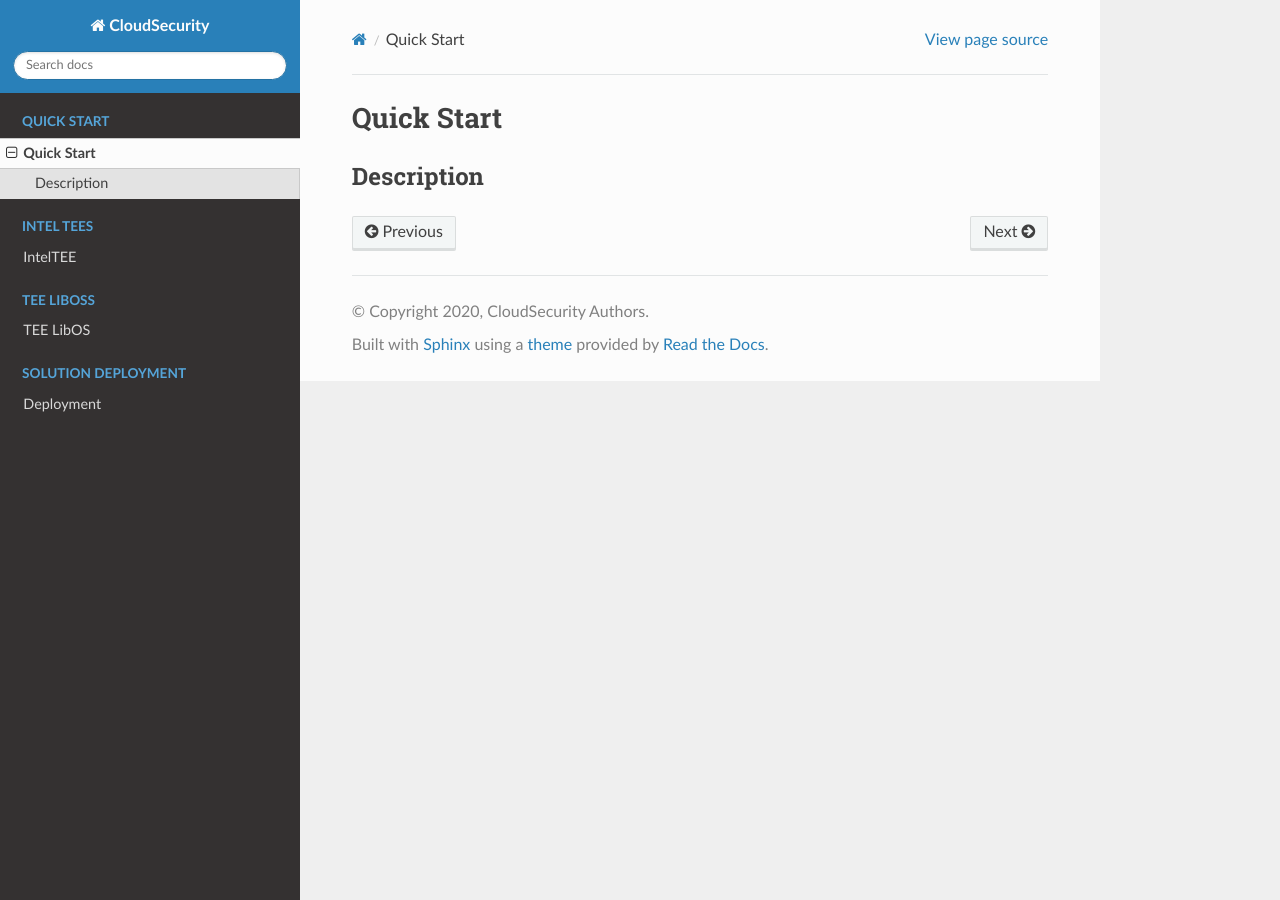
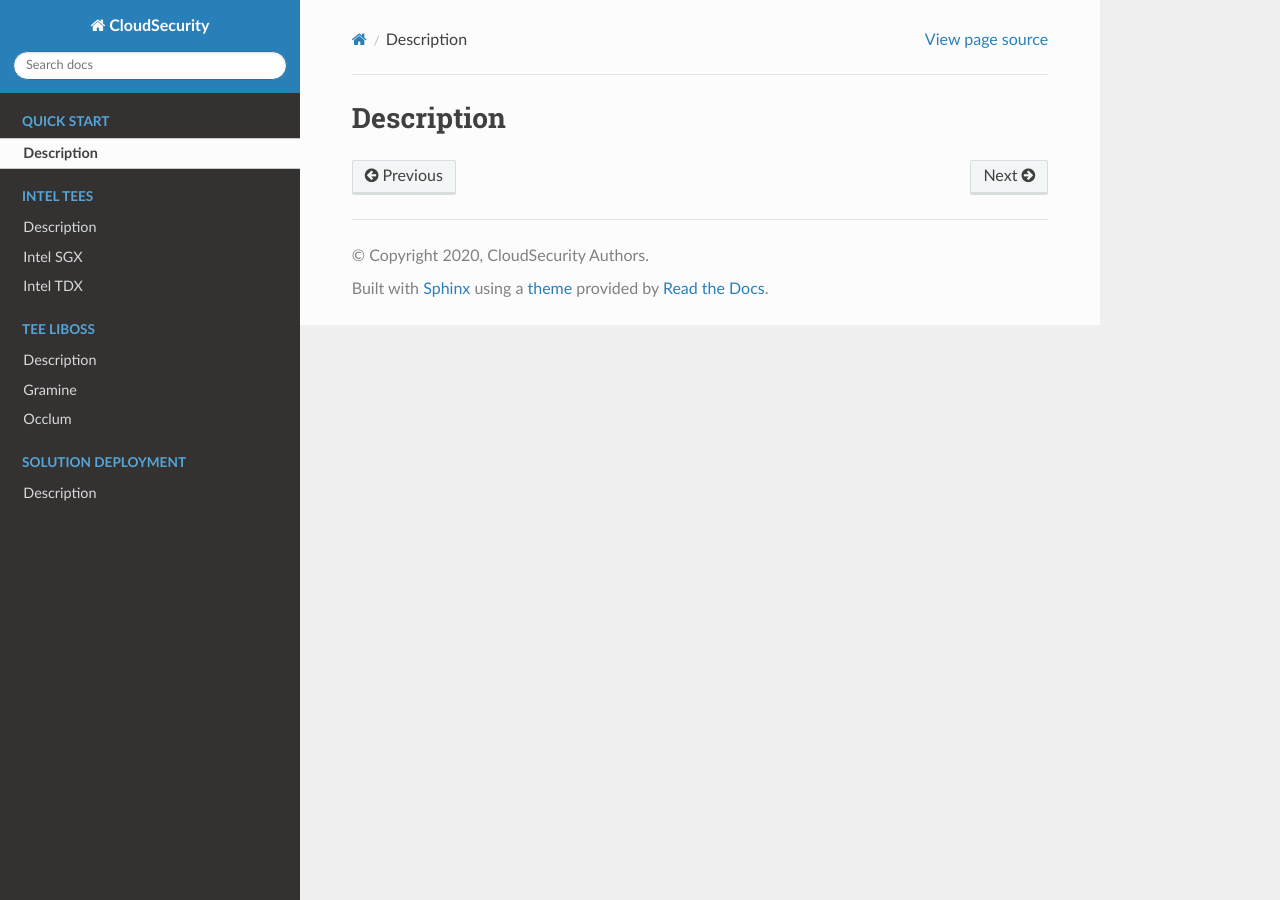
Before and after one commit to RodgerZhu/Cloud_Security, a Sphinx documentation site: the page built from Docs/readdoc/docs/source/quickstart.rst, in a window 1280 px wide. Built offline with Sphinx 7.4.7 and the Read the Docs theme 2.0.0, drawn with Linux system fonts in a browser that asks for light colours.

Commit message:
Change the title

```diff
--- a/Docs/readdoc/docs/source/deployment.rst
+++ b/Docs/readdoc/docs/source/deployment.rst
@@ -1,5 +1,2 @@
-Deployment
-==========
-
 Description
 -----------
--- a/Docs/readdoc/docs/source/inteltee.rst
+++ b/Docs/readdoc/docs/source/inteltee.rst
@@ -1,5 +1,3 @@
-IntelTEE
-=====
 
 Description
 -----------
--- a/Docs/readdoc/docs/source/quickstart.rst
+++ b/Docs/readdoc/docs/source/quickstart.rst
@@ -1,5 +1,2 @@
-Quick Start
-==========
-
 Description
 -----------
--- a/Docs/readdoc/docs/source/teelibos.rst
+++ b/Docs/readdoc/docs/source/teelibos.rst
@@ -1,6 +1,3 @@
-TEE LibOS
-==========
-
 Description
 -----------
 
```
